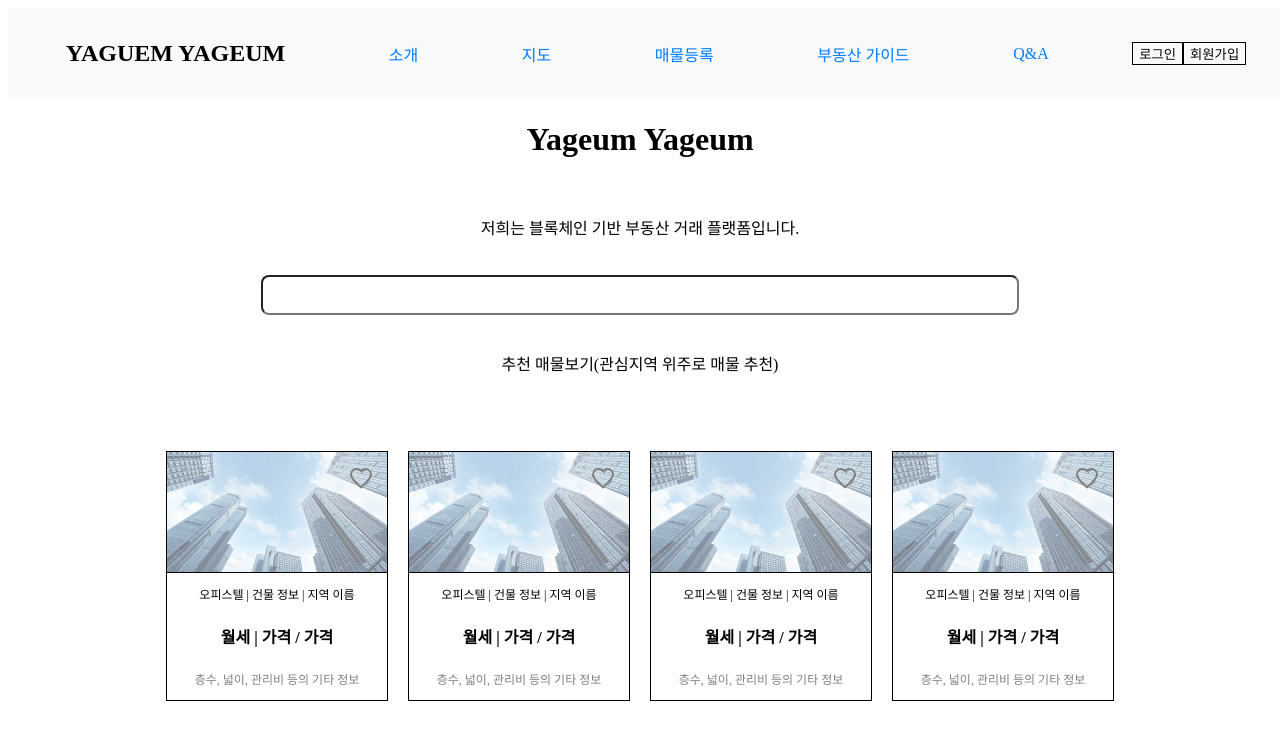
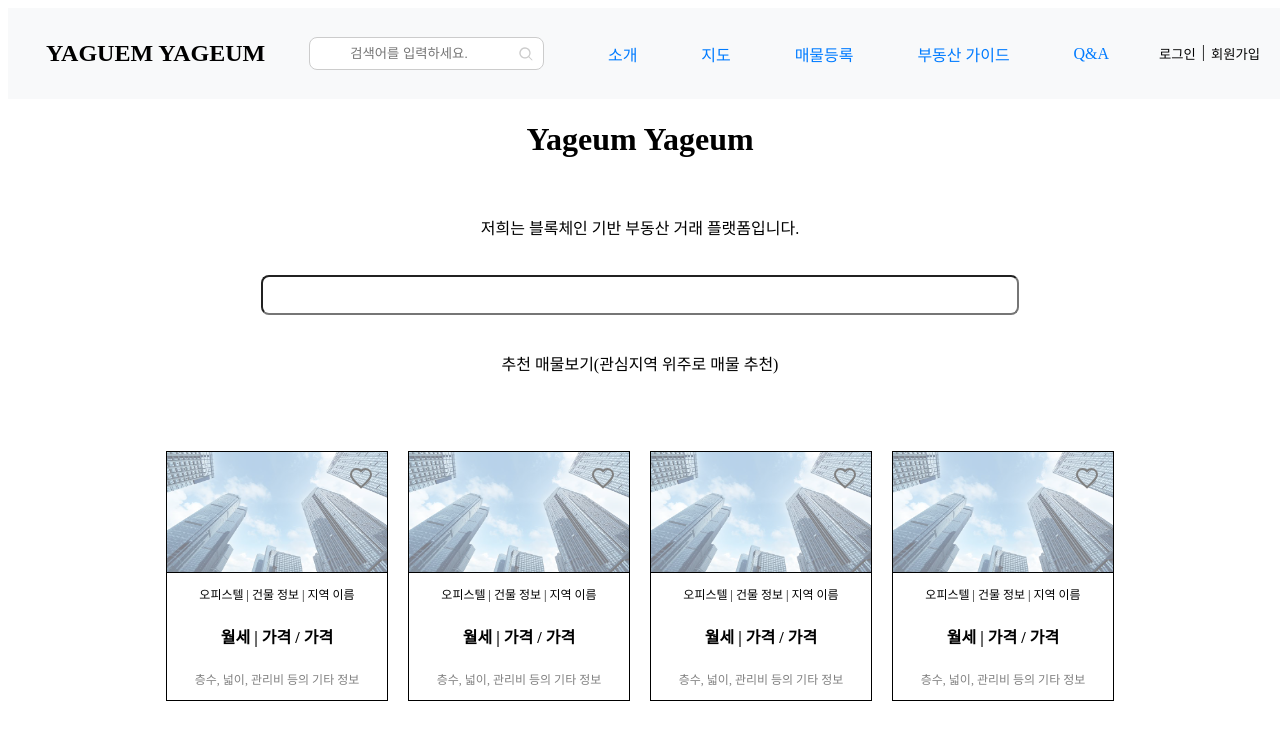
Before and after one commit to YAGEUM-YAGEUM/Yageum_Frontend, a Next.js app: page / in a window 1280 px wide. Shown: the top 740 px of the page. Built offline with nearby package versions, Linux system fonts and the light colour scheme.

Commit message:
style: 헤더 스타일 수정

```diff
--- a/src/components/common/Header.tsx
+++ b/src/components/common/Header.tsx
@@ -1,4 +1,3 @@
-// components/Header.js 또는 Header.tsx
 import Link from 'next/link';
 import styled from 'styled-components';
 
@@ -13,12 +12,33 @@ const HeaderContainer = styled.header`
 
 const Logo = styled.h1`
   font-size: 24px;
-  text-color: black;
+  color: black;
 
   a {
     text-decoration: none;
     color: black;
   }
+`;
+
+const SearchContainer = styled.div`
+  position: relative;
+  display: flex;
+  align-items: center;
+`;
+
+const SearchInput = styled.input`
+  padding: 0.5rem 1rem 0.5rem 2.5rem;
+  border: 1px solid #ccc;
+  border-radius: 8px;
+  outline: none;
+`;
+
+const SearchIcon = styled.svg`
+  position: absolute;
+  right: 10px;
+  width: 16px;
+  height: 16px;
+  fill: #ccc;
 `;
 
 const UserContainer = styled.div`
@@ -39,7 +59,6 @@ const Navigation = styled.nav`
 const Button = styled.button`
   border-style: none;
   background-color: transparent;
-  border: 1px solid;
 
   a {
     color: inherit; // 버튼 색상 상속
@@ -53,6 +72,12 @@ function Header() {
       <Logo>
         <Link href="/">YAGUEM YAGEUM</Link>
       </Logo>
+      <SearchContainer>
+        <SearchIcon xmlns="http://www.w3.org/2000/svg" viewBox="0 0 24 24">
+          <path d="M21.53 20.47l-4.6-4.6a8.49 8.49 0 1 0-1.06 1.06l4.6 4.6a.75.75 0 0 0 1.06-1.06zM10.5 17a6.5 6.5 0 1 1 6.5-6.5 6.51 6.51 0 0 1-6.5 6.5z" />
+        </SearchIcon>
+        <SearchInput type="text" placeholder="검색어를 입력하세요." />
+      </SearchContainer>
       <Navigation>
         <Link href="/about">소개</Link>
       </Navigation>
@@ -63,15 +88,16 @@ function Header() {
         <Link href="/register">매물등록</Link>
       </Navigation>
       <Navigation>
-        <Link href="/map">부동산 가이드</Link>
+        <Link href="/guide">부동산 가이드</Link>
       </Navigation>
       <Navigation>
-        <Link href="/map">Q&A</Link>
+        <Link href="/qa">Q&A</Link>
       </Navigation>
       <UserContainer>
         <Button>
-          <Link href="/login">로그인</Link>
+          <Link href="/login">로그인 </Link>
         </Button>
+        |
         <Button>
           <Link href="/signup">회원가입</Link>
         </Button>
```
